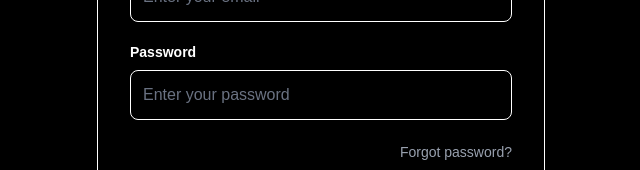
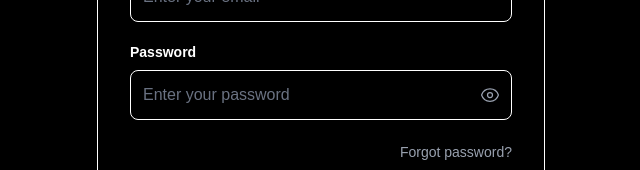
Before and after one commit to anamivale/glowing-sniffle, a Next.js app: page /login in a window 1280 px wide. Shown: the part 281-451 px from the top of the page, without its empty margins (319-959 px from the left). Built offline with nearby package versions, Linux system fonts and the light colour scheme; no server answers.

Commit message:
feat: add functionality to show and hide password

```diff
--- a/src/app/login/page.jsx
+++ b/src/app/login/page.jsx
@@ -10,6 +10,7 @@
     const supabase = getBrowserSupabase();
     const [email, setEmail] = useState("");
     const [password, setPassword] = useState("");
+    const [showPassword, setShowPassword] = useState(false);
     const [loading, setLoading] = useState(false);
     const [error, setError] = useState(null);
 
@@ -75,15 +76,34 @@
                             <label htmlFor="password" className="block text-sm font-semibold mb-2">
                                 Password
                             </label>
+                            <div className="relative">
                                 <input
-                                type="password"
+                                    type={showPassword ? "text" : "password"}
                                     id="password"
                                     placeholder="Enter your password"
-                                className="w-full bg-black border border-white rounded-lg p-3 focus:outline-none focus:ring-2 focus:ring-white placeholder-gray-500"
+                                    className="w-full bg-black border border-white rounded-lg p-3 pr-12 focus:outline-none focus:ring-2 focus:ring-white placeholder-gray-500"
                                     value={password}
                                     onChange={(e) => setPassword(e.target.value)}
                                     required
                                 />
+                                <button
+                                    type="button"
+                                    onClick={() => setShowPassword(!showPassword)}
+                                    className="absolute right-3 top-1/2 -translate-y-1/2 text-gray-400 hover:text-white transition"
+                                    aria-label={showPassword ? "Hide password" : "Show password"}
+                                >
+                                    {showPassword ? (
+                                        <svg xmlns="http://www.w3.org/2000/svg" fill="none" viewBox="0 0 24 24" strokeWidth={1.5} stroke="currentColor" className="w-5 h-5">
+                                            <path strokeLinecap="round" strokeLinejoin="round" d="M3.98 8.223A10.477 10.477 0 001.934 12C3.226 16.338 7.244 19.5 12 19.5c.993 0 1.953-.138 2.863-.395M6.228 6.228A10.45 10.45 0 0112 4.5c4.756 0 8.773 3.162 10.065 7.498a10.523 10.523 0 01-4.293 5.774M6.228 6.228L3 3m3.228 3.228l3.65 3.65m7.894 7.894L21 21m-3.228-3.228l-3.65-3.65m0 0a3 3 0 10-4.243-4.243m4.242 4.242L9.88 9.88" />
+                                        </svg>
+                                    ) : (
+                                        <svg xmlns="http://www.w3.org/2000/svg" fill="none" viewBox="0 0 24 24" strokeWidth={1.5} stroke="currentColor" className="w-5 h-5">
+                                            <path strokeLinecap="round" strokeLinejoin="round" d="M2.036 12.322a1.012 1.012 0 010-.639C3.423 7.51 7.36 4.5 12 4.5c4.638 0 8.573 3.007 9.963 7.178.07.207.07.431 0 .639C20.577 16.49 16.64 19.5 12 19.5c-4.638 0-8.573-3.007-9.963-7.178z" />
+                                            <path strokeLinecap="round" strokeLinejoin="round" d="M15 12a3 3 0 11-6 0 3 3 0 016 0z" />
+                                        </svg>
+                                    )}
+                                </button>
+                            </div>
                         </div>
 
                         <div className="text-right">
```
Lines whose indentation alone changed are shown as unchanged.
